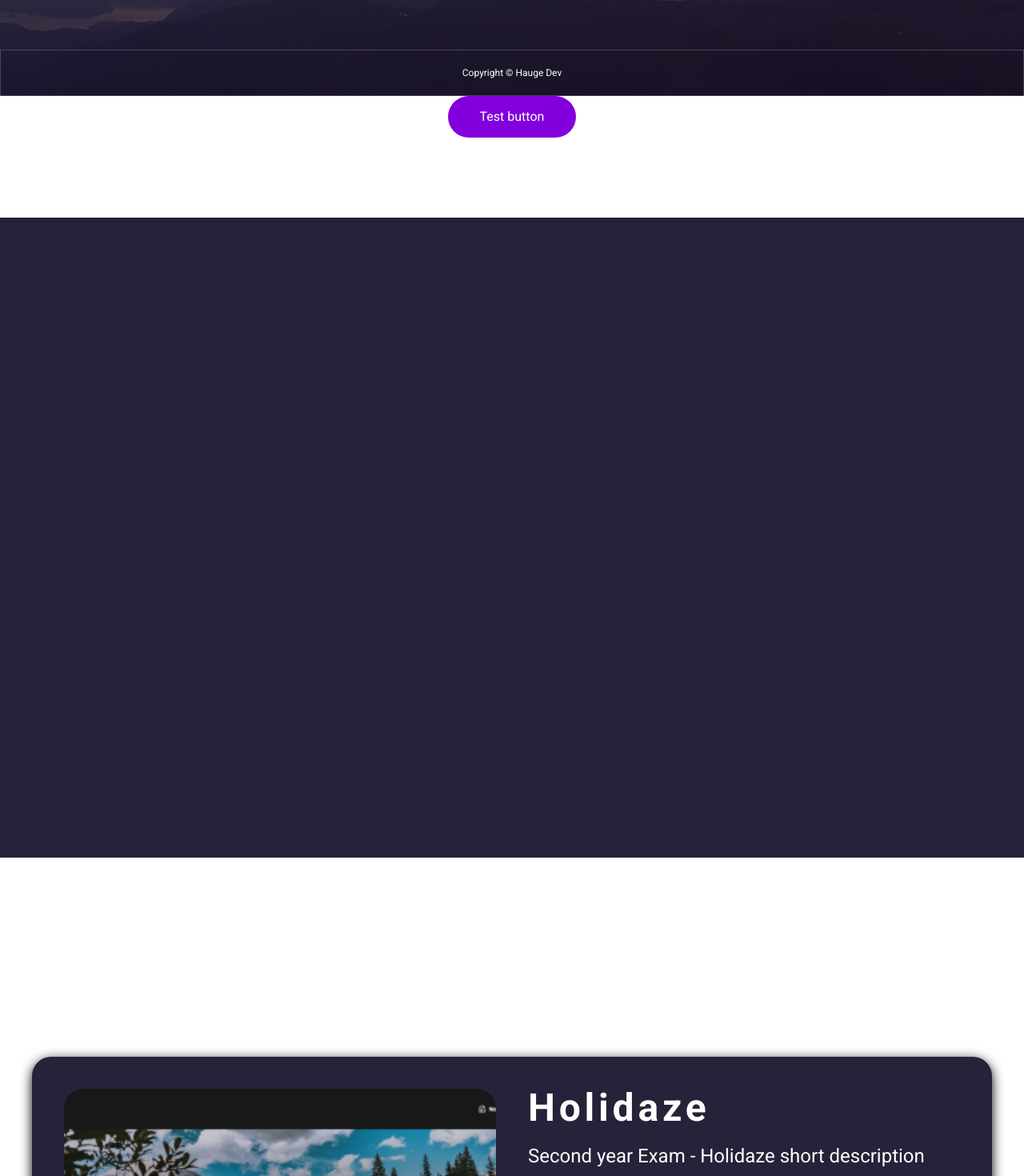
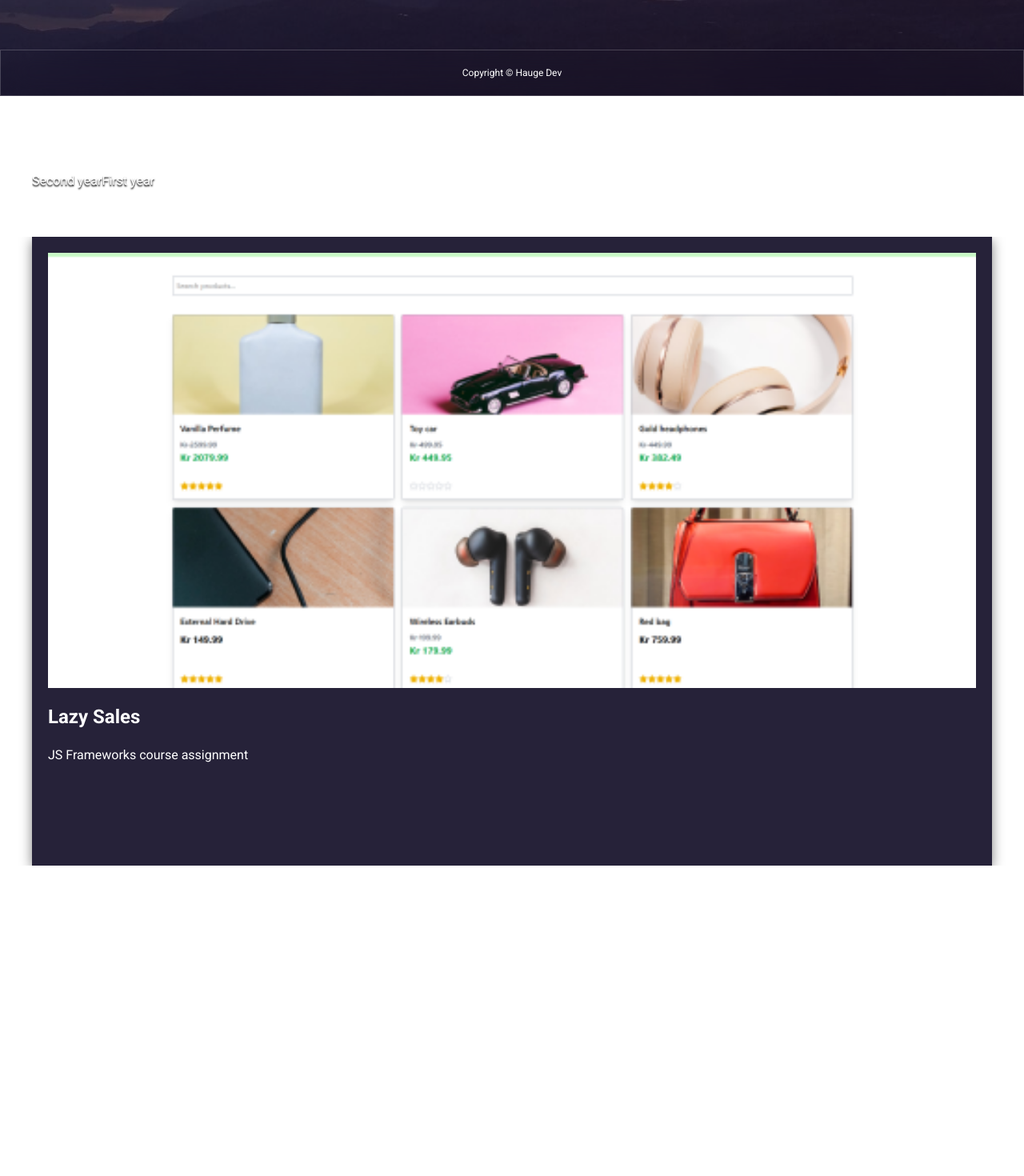
Before and after one commit to annechh/portfolio-2, a React (Vite) app: page / in a window 1280 px wide. Shown: the part 680-2150 px from the top of the page at 80% size. After the commit the page ends 1762 px from the top, so only its background shows below. Built offline with nearby package versions, Linux system fonts and the light colour scheme.

Commit message:
temp carousel setup

```diff
--- a/src/assets/projectData.ts
+++ b/src/assets/projectData.ts
@@ -18,7 +18,8 @@ export const backgroundData = {
   alt: 'Ramsdalsnipa mountain',
 };
 
-export const projectData = [
+export const projectData = {
+  secondYear: [
     {
       id: 6,
       media: {
@@ -28,7 +29,7 @@ export const projectData = [
       title: 'Holidaze',
       description: `Second year Exam.
     Holidaze description `,
-    shortDescription: 'Second year Exam - Holidaze short description',
+      shortDescription: 'Second year Project Exam',
       icons: {
         url: HOLIDAZE_Icon,
         alt: 'Holidaze icon',
@@ -54,7 +55,7 @@ export const projectData = [
       title: 'Lazy Sales',
       description: `JS Frameworks course assignment.
         Lazy Sales description `,
-    shortDescription: 'JS Frameworks course assignment - Lazy Sales short description',
+      shortDescription: 'JS Frameworks course assignment',
       icons: {
         url: HOLIDAZE_Icon,
         alt: 'Holidaze icon',
@@ -79,9 +80,9 @@ export const projectData = [
       },
       title: 'Bid Me',
       description: `Second year semester project.
-    In this project the goal was to create a website for a fictional client. The client was a company that wanted to create a website where people could bid on items.
+        In this project the goal was to create a website for a fictional client. The client     was a company that wanted to create a website where people could bid on items.
         The website was to be a simple auction site where people could bid on items.`,
-    shortDescription: 'Bid Me short description',
+      shortDescription: 'Second year Semester Project',
       icons: {
         url: BM_Icon,
         alt: 'Bid Me icon',
@@ -97,7 +98,9 @@ export const projectData = [
         link: 'https://bidme-sp2.netlify.app/',
       },
     },
+  ],
 
+  firstYear: [
     {
       id: 3,
       media: {
@@ -106,9 +109,9 @@ export const projectData = [
       },
       title: 'Shira´s Adventure',
       description: `First year Exam Project.
-    In this project the goal was to create a blog page using Api. The methods to use in this project were CREATE, GET, EDIT, PUT and DELETE.
-    We could create our own fictional client, so I chose my dog Shira to be my client. I had a lot of fun with this project since I used Shira as my client, and could provide my own photos.`,
-    shortDescription: 'First year Project Exam - Shira´s Adventure short description',
+        In this project the goal was to create a blog page using Api. The methods to use in     this project were CREATE, GET, EDIT, PUT and DELETE.
+        We could create our own fictional client, so I chose my dog Shira to be my client. I    had a lot of fun with this project since I used Shira as my client, and could provide   my own photos.`,
+      shortDescription: 'First year Project Exam',
       icons: {
         url: SA_Icon,
         alt: 'Shiras Adventure icon',
@@ -133,9 +136,9 @@ export const projectData = [
       },
       title: 'Sunnfjord Science Museum',
       description: `First year semester project.
-    Design and build a modern, accessible and responsive web presence for the client using the provided image and text content.
-    The site should appeal to youngsters without pandering; while aiming at a younger audience it should not patronize them with overtly childish themes. The core purpose of the site is to excite and entice people to visit the museum.`,
-    shortDescription: 'First year Semester Project - Sunnfjord Science Museum short description',
+        Design and build a modern, accessible and responsive web presence for the client    using the provided image and text content.
+        The site should appeal to youngsters without pandering; while aiming at a younger     audience it should not patronize them with overtly childish themes. The core purpose    of the site is to excite and entice people to visit the museum.`,
+      shortDescription: 'First year Semester Project',
       icons: {
         url: SSM_Icon,
         alt: 'Sunnfjord Science Museum icon',
@@ -160,9 +163,8 @@ export const projectData = [
       },
       title: 'Square Eyes',
       description: `SquareEyes was my first assignment to put into practice what I’ve learned about HTML and CSS over this course by bringing my design alive.
-    SquareEyes is a video streaming website where you can purchase high-quality videos directly from the people who make them.`,
-    shortDescription:
-      'SquareEyes was my first assignment to put into practice what I’ve learned about HTML and CSS over this course by bringing my design alive.',
+        SquareEyes is a video streaming website where you can purchase high-quality videos    directly from the people who make them.`,
+      shortDescription: 'First year HTML and CSS assignment',
       icons: {
         url: SE_Icon,
         alt: 'Square Eyes icon',
@@ -178,4 +180,5 @@ export const projectData = [
         link: 'https://annechh.github.io/SquareEyes/',
       },
     },
-];
+  ],
+};
--- a/src/components/Carousel.tsx
+++ b/src/components/Carousel.tsx
@@ -1,11 +1,20 @@
-import { useEffect } from 'react';
+import React, { useEffect } from 'react';
 import useEmblaCarousel from 'embla-carousel-react';
 import { projectData } from '../assets/projectData';
-import CardProject from './CardProject';
-// import Autoplay from 'embla-carousel-autoplay';
+// import CardProject from './CardProject';
+import ProjectCard from './ProjectCard';
+import Autoplay from 'embla-carousel-autoplay';
 
-const Carousel = () => {
-  const [emblaRef, emblaApi] = useEmblaCarousel({ loop: true });
+interface CarouselProps {
+  projectType: string;
+}
+
+const Carousel: React.FC<CarouselProps> = ({ projectType }) => {
+  const project = projectType === 'firstYear' ? projectData.firstYear : projectData.secondYear;
+
+  console.log(project);
+
+  const [emblaRef, emblaApi] = useEmblaCarousel({ loop: true }, [Autoplay()]);
   // [Autoplay()]
   useEffect(() => {
     if (emblaApi) {
@@ -16,12 +25,9 @@ const Carousel = () => {
   return (
     <div className="embla" ref={emblaRef}>
       <div className="embla__container">
-        {projectData.map((project, index) => (
-          <div
-            className="embla__slide max-h-[1000px] py-10 flex items-center justify-center"
-            key={index}
-          >
-            <CardProject project={project} />
+        {project.map((project, index) => (
+          <div className="embla__slide max-h-[1000px] flex items-center justify-center" key={index}>
+            <ProjectCard project={project} />
           </div>
         ))}
       </div>
@@ -30,3 +36,36 @@ const Carousel = () => {
 };
 
 export default Carousel;
+
+// import { useEffect } from 'react';
+// import useEmblaCarousel from 'embla-carousel-react';
+// import { projectData } from '../assets/projectData';
+// import CardProject from './CardProject';
+// import Autoplay from 'embla-carousel-autoplay';
+
+// const Carousel = () => {
+//   const [emblaRef, emblaApi] = useEmblaCarousel({ loop: true });
+//   [Autoplay()]
+//   useEffect(() => {
+//     if (emblaApi) {
+//       console.log(emblaApi.slideNodes());
+//     }
+//   }, [emblaApi]);
+
+//   return (
+//     <div className="embla" ref={emblaRef}>
+//       <div className="embla__container">
+//         {projectData.firstYear.map((project, index) => (
+//           <div
+//             className="embla__slide max-h-[1000px] py-10 flex items-center justify-center"
+//             key={index}
+//           >
+//             <CardProject project={project} />
+//           </div>
+//         ))}
+//       </div>
+//     </div>
+//   );
+// };
+
+// export default Carousel;
--- a/src/components/ProjectCard.tsx
+++ b/src/components/ProjectCard.tsx
@@ -1,4 +1,4 @@
-import { Link } from 'react-router-dom';
+// import { Link } from 'react-router-dom';
 import { ProjectType } from '../types/commons';
 
 interface ProjectProps {
@@ -7,48 +7,26 @@ interface ProjectProps {
 
 const ProjectCard: React.FC<ProjectProps> = ({ project }) => {
   return (
-    <div className="h-full rounded-full">
-      <div className="card p-5 bg-test shadow-sm shadow-white-faded rounded flex flex-col gap-5 h-full">
-        <div className="img-container">
-          <img src={project.media.url} alt={project.media.alt} className="w-full" />
+    <div className="h-full w-full bg-deep-indigo">
+      <div className="card p-5 bg-test shadow-sm rounded flex flex-col gap-5 h-full">
+        <div className="img-container  w-full h-full overflow-hidden">
+          <img
+            src={project.media.url}
+            alt={project.media.alt}
+            className="w-full h-full object-cover"
+          />
         </div>
-        <div className="info-container flex flex-col gap-5 h-full">
+
+        <div className="info-container flex flex-col gap-5 h-full flex-1/3">
           <h3 className="font-bold text-2xl">{project.title}</h3>
-
-          <div className="flex flex-col gap-5 h-full justify-between min-h-[240px]">
+          <div className="flex flex-col gap-5 h-full justify-between">
             <div className="description-container flex flex-col gap-5">
-              {project.description.split('\n').map((paragraph, index) => (
-                <p key={index} className="line-clamp-1">
+              {project.shortDescription.split('\n').map((paragraph, index) => (
+                <p key={index} className="">
                   {paragraph}
                 </p>
               ))}
-            </div>
-
-            <div className="icons-container">
-              <div className="icon-wrapper flex flex-wrap gap-5">
-                <Link to={project.liveDemo.link} target="_blank">
-                  <div className="flex items-center gap-2 hover:bg-[var(--color-purple-light)] px-3 py-2 rounded-full">
-                    <div className="h-10 w-10">
-                      <img src={project.icons.url} alt={project.icons.alt} />
-                    </div>
-                    <p>Live Demo</p>
-                  </div>
-                </Link>
-                <Link to={project.githubLink.link} target="_blank">
-                  <div className="flex items-center gap-2 hover:bg-[var(--color-purple-light)] px-3 py-2 rounded-full">
-                    <div className="h-10 w-10 rounded-full overflow-hidden border-1 border-[#EABEE6]">
-                      <img
-                        src={project.githubMedia.url}
-                        alt={project.githubMedia.alt}
-                        className="bg-[#EABEE6]"
-                      />
-                    </div>
-                    <p>GitHub Repo</p>
-                  </div>
-                </Link>
-              </div>
-
-              <div className="icon-wrapper"></div>
+              {/* <button className="button onHover mt-auto">Read more</button> */}
             </div>
           </div>
         </div>
--- a/src/pages/Home.tsx
+++ b/src/pages/Home.tsx
@@ -1,39 +1,85 @@
-import ProjectCard from '../components/ProjectCard';
+// import ProjectCard from '../components/ProjectCard';
 import { backgroundData, projectData } from '../assets/projectData';
 import Background from '../components/Background';
-// import InfoCard from '../components/InfoCard';
+// import Carousel from '../components/Carousel';
+import Introduction from '../components/Introduction';
+import { useState } from 'react';
 import Carousel from '../components/Carousel';
-import Introduction from '../components/Introduction';
+
+type ProjectCategory = keyof typeof projectData;
 
 export default function Home() {
+  const [selectedProject, setSelectedProject] = useState<ProjectCategory>('secondYear');
+
+  // const displayProjects = projectData[selectedProject];
+
   return (
     <div className="flex flex-col justify-center items-center w-full">
       <Background image={backgroundData} />
 
       <Introduction />
 
-      <button className="max-w-[250px] px-10 py-3.5 rounded-full bg-purple-700">Test button</button>
+      {/* <section className="mx-10 flex flex-col justify-center items-center w-full gap-5 min-h-screen px-5">
+        <h2 className="font-bold text-3xl">My Projects</h2>
+        <div className="flex">
+          <div className="card-wrapper gap-5 flex max-w-[1920px] w-full overflow-y-scroll">
+            {displayProjects.map((project) => (
+              <ProjectCard key={project.id} project={project} />
+            ))}
+          </div>
+        </div>
+      </section> */}
 
-      <section className="my-[100px] flex flex-col justify-center items-center w-full min-h-screen bg-deep-indigo">
-        <div className="flex max-w-[1000px] bg-amber-300"></div>
-      </section>
+      {/* <section className="min-h-screen flex flex-col justify-center items-center gap-10 max-w-[1420px] w-full">
+        <h2 className="font-bold text-3xl">My Projects</h2>
+        <div className="flex flex-row gap-5 max-w-[1200px]">
+          <div className="flex flex-col gap-5 w-full px-5 lg:px-10">
+            <button
+              className={`projectButton ${selectedProject === 'secondYear' ? 'selectedProjectButton' : ''}`}
+              onClick={() => setSelectedProject('secondYear')}
+            >
+              Second year
+            </button>
+            <button
+              className={`projectButton ${selectedProject === 'firstYear' ? 'selectedProjectButton' : ''}`}
+              onClick={() => setSelectedProject('firstYear')}
+            >
+              First year
+            </button>
+          </div>
+          <Carousel projectType={selectedProject} />
+        </div>
+      </section> */}
 
-      <section className="flex flex-col justify-center items-center w-full h-screen">
-        <h2 className="text-3xl lg:text-5xl tracking-widest font-bold">My projects</h2>
-        <Carousel />
-      </section>
+      <section className="min-h-screen flex flex-col justify-center items-center gap-10 max-w-[1420px] w-full">
+        <h2 className="font-bold text-3xl">My Projects</h2>
 
-      <section className="my-[100px] mx-10 flex flex-col justify-center items-center w-full gap-5 min-h-screen bg-deep-indigo">
-        <h2 className="font-bold text-3xl">My Projects</h2>
-        <div className="card-wrapper gap-5 grid grid-cols-1 md:grid-cols-2 xl:grid-cols-3 max-w-[1920px] px-5">
-          {projectData.map((project) => (
-            <ProjectCard key={project.id} project={project} />
-          ))}
+        <div className="flex flex-col w-full px-5 lg:px-10 relative ">
+          {/* Slider background */}
+          <div className="relative  w-full h-[60px]  overflow-hidden">
+            <div
+              className={`absolute top-0 h-full w-1/2 bg-yellow transition-transform duration-300 ease-in-out ${
+                selectedProject === 'firstYear' ? 'translate-x-full' : 'translate-x-0'
+              }`}
+            />
+            <div className="button-wrapper flex w-full h-full  z-10">
+              <button
+                onClick={() => setSelectedProject('secondYear')}
+                className={`projectButton text-shadow-sm ${selectedProject === 'secondYear' ? 'selectedProjectButton' : ''}`}
+              >
+                Second year
+              </button>
+              <button
+                onClick={() => setSelectedProject('firstYear')}
+                className={`projectButton text-shadow-sm ${selectedProject === 'firstYear' ? 'selectedProjectButton' : ''}`}
+              >
+                First year
+              </button>
+            </div>
+          </div>
         </div>
-      </section>
 
-      <section className="min-h-screen flex flex-col justify-center items-center bg-green-400">
-        {/* <InfoCard /> */}
+        <Carousel projectType={selectedProject} />
       </section>
     </div>
   );
```
Lines whose indentation alone changed are shown as unchanged.
